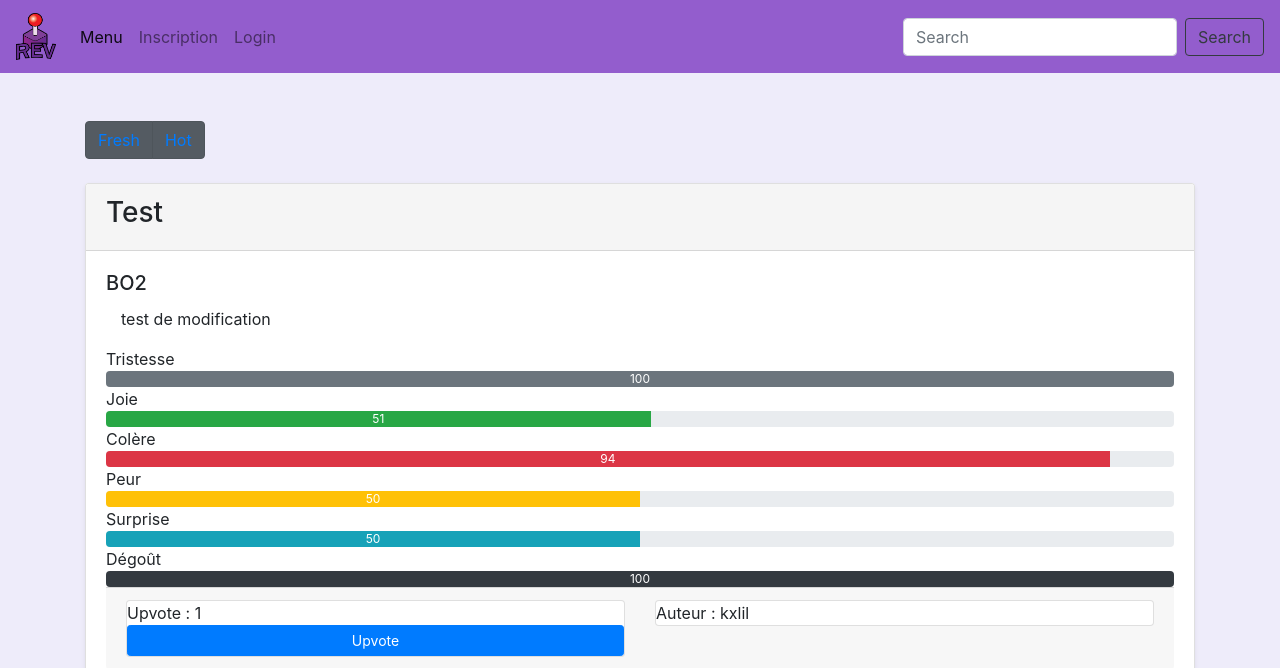
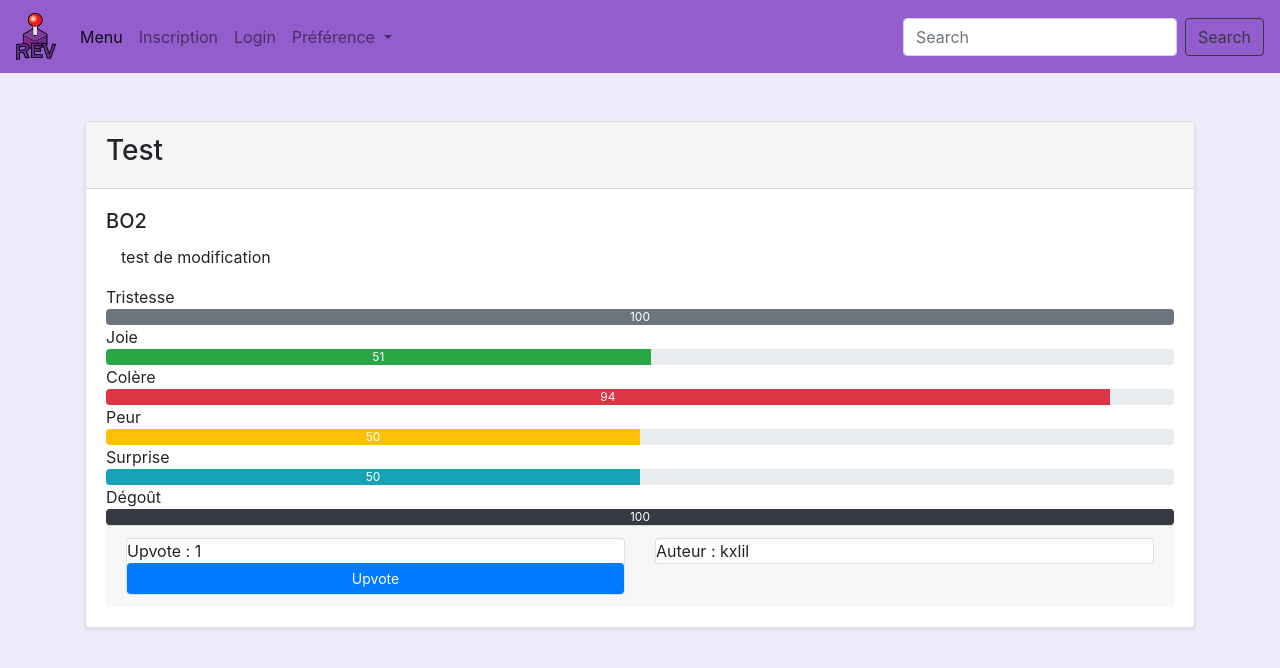
Before and after one commit to HouillonAnd/Projet-S3-Recueil-d-experiences-videoludiques, a PHP site: page / in a window 1280 px wide. Shown: the top 668 px of the page. Run offline with PHP 8.4, Linux system fonts and the light colour scheme; data comes from the database, SQL or seed files in the repository; some libraries are stand-ins or nearby versions.

Commit message:
mise à jour hot fresh reaload

```diff
--- a/view/post/list.php
+++ b/view/post/list.php
@@ -1,10 +1,10 @@
 <?php
 	require_once File::build_path(array('model', 'ModelJeu.php'));
 	require_once File::build_path(array('model', 'ModelEmotions.php'));
-			echo ("<div class=\"btn-group btn-group-toggle\" data-toggle=\"buttons\">");
-    			echo("<label class=\"btn btn-secondary active\"><input type=\"radio\" name=\"options\" id=\"option1\" checked> <a href=\"index.php?controller=post&action=readAllFresh\">Fresh</a>  </label>");
-   			echo("<label class=\"btn btn-secondary active\"><input type=\"radio\" name=\"options\" id=\"option1\" checked> <a href=\"index.php?controller=post&action=readAllHot\">Hot</a>  </label>");
-   			echo "</div> <br><br>";
+			// echo ("<div class=\"btn-group btn-group-toggle\" data-toggle=\"buttons\">");
+    		// 	echo("<label class=\"btn btn-secondary active\"><input type=\"radio\" name=\"options\" id=\"option1\" checked> <a href=\"index.php?controller=post&action=readAllFresh\">Fresh</a>  </label>");
+   			// echo("<label class=\"btn btn-secondary active\"><input type=\"radio\" name=\"options\" id=\"option1\" checked> <a href=\"index.php?controller=post&action=readAllHot\">Hot</a>  </label>");
+   			// echo "</div> <br><br>";
     foreach ($tab_post as $p){
 		    $id=$p -> getId();
 			$auteur_id=$p -> getAuteur_id();
--- a/view/view.php
+++ b/view/view.php
@@ -65,6 +65,15 @@
                     </li>";
             }
             ?>
+            <li class="nav-item dropdown">
+        <a class="nav-link dropdown-toggle" href="#" id="navbarDropdownMenuLink" role="button" data-toggle="dropdown" aria-haspopup="true" aria-expanded="false">
+          Préférence
+          </a>
+          <div class="dropdown-menu" aria-labelledby="navbarDropdownMenuLink">
+            <a class="dropdown-item" href="index.php?controller=post&action=readAllHot">Hot</a>
+            <a class="dropdown-item" href="index.php?controller=post&action=readAllFresh">Fresh</a>
+          </div>
+        </li>
       </ul>
     </div>
 
```
